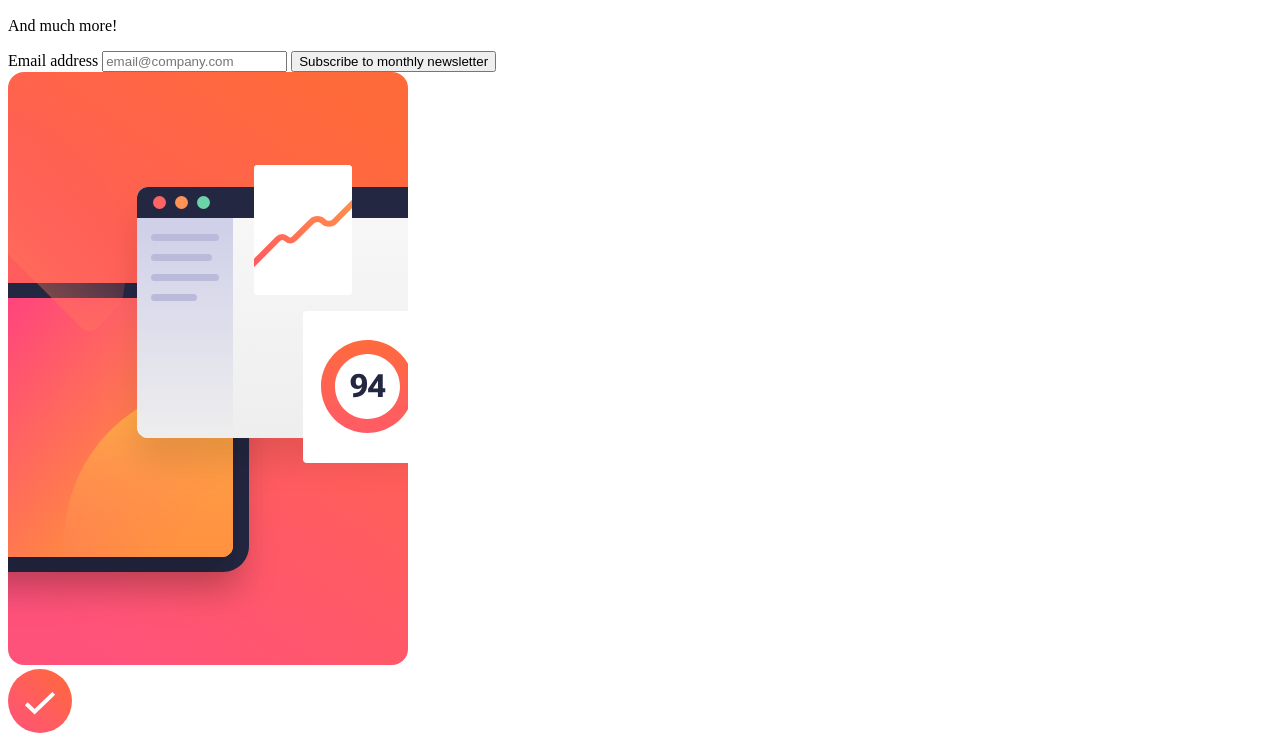
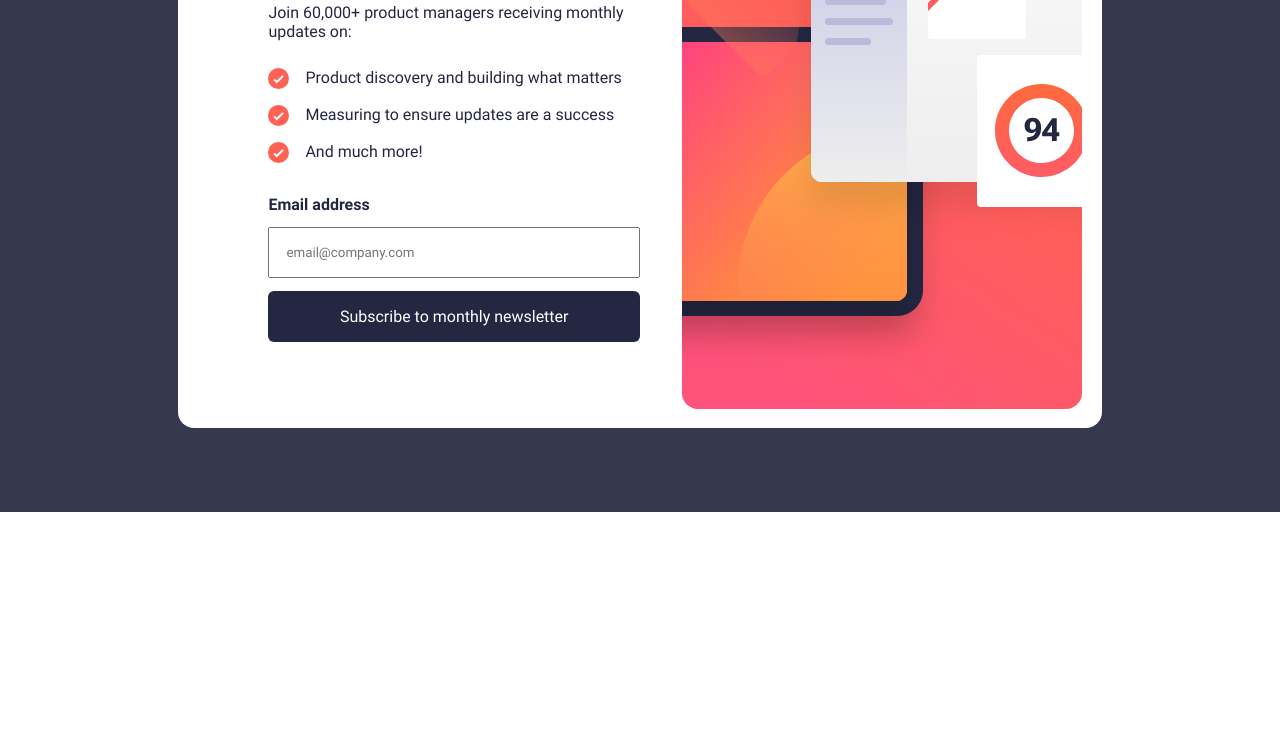
Before and after one commit to KasarAkash/Newsletter-sign-up-form-with-success-message, a plain HTML site: page index.html in a window 1280 px wide. Shown: the part 288-1043 px from the top of the page. After the commit the page ends 800 px from the top, so only its background shows below. Drawn offline with Linux system fonts and the light colour scheme.

Commit message:
set the index.html file for further work.

```diff
--- a/index.html
+++ b/index.html
@@ -3,16 +3,21 @@
   <head>
     <meta charset="UTF-8" />
     <meta name="viewport" content="width=device-width, initial-scale=1.0" />
-    <!-- displays site properly based on user's device -->
 
-    <title>
-      Frontend Mentor | Newsletter sign-up form with success message
-    </title>
+    <link rel="stylesheet" href="style.css" />
+
+    <title>Newsletter sign-up form with success message</title>
   </head>
   <body>
     <main>
       <div class="signUpCard">
+        <img
+          class="mobileImg"
+          src="assets/images/illustration-sign-up-mobile.svg"
+          alt=""
+        />
         <div class="leftSide">
+          <div class="leftSideContent">
             <h1>Stay updated!</h1>
             <p>Join 60,000+ product managers receiving monthly updates on:</p>
             <div class="listItems">
@@ -28,17 +33,25 @@
               <p>And much more!</p>
             </div>
 
+            <div class="labels">
               <label for="email"> Email address </label>
+              <label class="error" for="email"> Valid email required! </label>
+            </div>
             <input
               type="email"
               name="email"
               id="email"
               placeholder="email@company.com"
             />
-          <button>Subscribe to monthly newsletter</button>
+            <div class="button">Subscribe to monthly newsletter</div>
+          </div>
         </div>
 
-        <img src="assets/images/illustration-sign-up-desktop.svg" alt="" />
+        <img
+          class="rightSide"
+          src="assets/images/illustration-sign-up-desktop.svg"
+          alt=""
+        />
       </div>
 
       <div class="successCard">
@@ -49,7 +62,7 @@
           <span>ash@loremcompany.com</span>. Please open it and click the button
           inside to confirm your subscription.
         </p>
-        <button>Dismiss message</button>
+        <div class="button">Dismiss message</div>
       </div>
     </main>
   </body>
--- /dev/null
+++ b/style.css
@@ -0,0 +1,142 @@
+:root {
+  --Tomato: hsl(4, 100%, 67%);
+  --Dark-Slate-Grey: hsl(234, 29%, 20%);
+  --Charcoal-Grey: hsl(235, 18%, 26%);
+  --Grey: hsl(231, 7%, 60%);
+  --White: hsl(0, 0%, 100%);
+}
+
+@font-face {
+  font-family: RobotoRegular;
+  src: url(assets/fonts/Roboto-Regular.ttf);
+}
+
+@font-face {
+  font-family: RobotoBold;
+  src: url(assets/fonts/Roboto-Bold.ttf);
+}
+
+* {
+  margin: 0;
+  padding: 0;
+  box-sizing: border-box;
+  font-family: RobotoRegular;
+}
+
+html,
+body {
+  width: 100%;
+  height: 100%;
+}
+
+@media (max-width: 1560px) {
+  main {
+    height: 100%;
+    color: var(--Dark-Slate-Grey);
+    font-weight: 400;
+    display: flex;
+    justify-content: center;
+    align-items: center;
+    background-color: var(--Charcoal-Grey);
+  }
+  .signUpCard {
+    display: grid;
+    grid-template-columns: repeat(2, 1fr);
+    padding: 1.2rem;
+    border-radius: 1rem;
+    background-color: var(--White);
+  }
+  .listItems {
+    display: flex;
+  }
+  label,
+  input,
+  button {
+    display: block;
+  }
+  .mobileImg {
+    display: none;
+  }
+  .leftSide {
+    height: 100%;
+    width: 100%;
+    font-size: 1rem;
+    display: flex;
+    align-items: center;
+    justify-content: end;
+  }
+  .leftSideContent {
+    width: 84%;
+    justify-self: end;
+  }
+  .leftSideContent > p {
+    padding: 1.2rem 0;
+  }
+  .rightSide {
+    justify-self: end;
+  }
+  h1 {
+    font-size: 3.5rem;
+    font-family: RobotoBold;
+    padding: 1.5rem 0;
+  }
+  .listItems {
+    gap: 1rem;
+    padding: 0.5rem 0;
+  }
+  .labels {
+    display: flex;
+    justify-content: space-between;
+  }
+  label {
+    margin-top: 1.5rem;
+    font-size: 1rem;
+    font-family: RobotoBold;
+  }
+  .error {
+    color: var(--Tomato);
+    display: none;
+  }
+  input {
+    width: 100%;
+    margin: 0.8rem 0;
+    padding: 1rem;
+  }
+  .button {
+    cursor: pointer;
+    margin: 0.8rem 0;
+    padding: 1rem;
+    text-align: center;
+    font-size: 16px;
+    border-radius: 6px;
+    color: var(--White);
+    background-color: var(--Dark-Slate-Grey);
+  }
+
+  .successCard {
+    width: 32%;
+    padding: 2.5rem;
+    border-radius: 2rem;
+    font-size: 1rem;
+    color: var(--Dark-Slate-Grey);
+    background-color: var(--White);
+  }
+
+  .successCard > p {
+    padding-bottom: 1rem;
+  }
+
+  .successCard > p > span {
+    font-weight: bold;
+  }
+}
+
+@media (min-width: 375px) {
+}
+
+.signUpCard {
+  /* display: none; */
+}
+.successCard {
+  display: none;
+}
```
Lines whose indentation alone changed are shown as unchanged.
